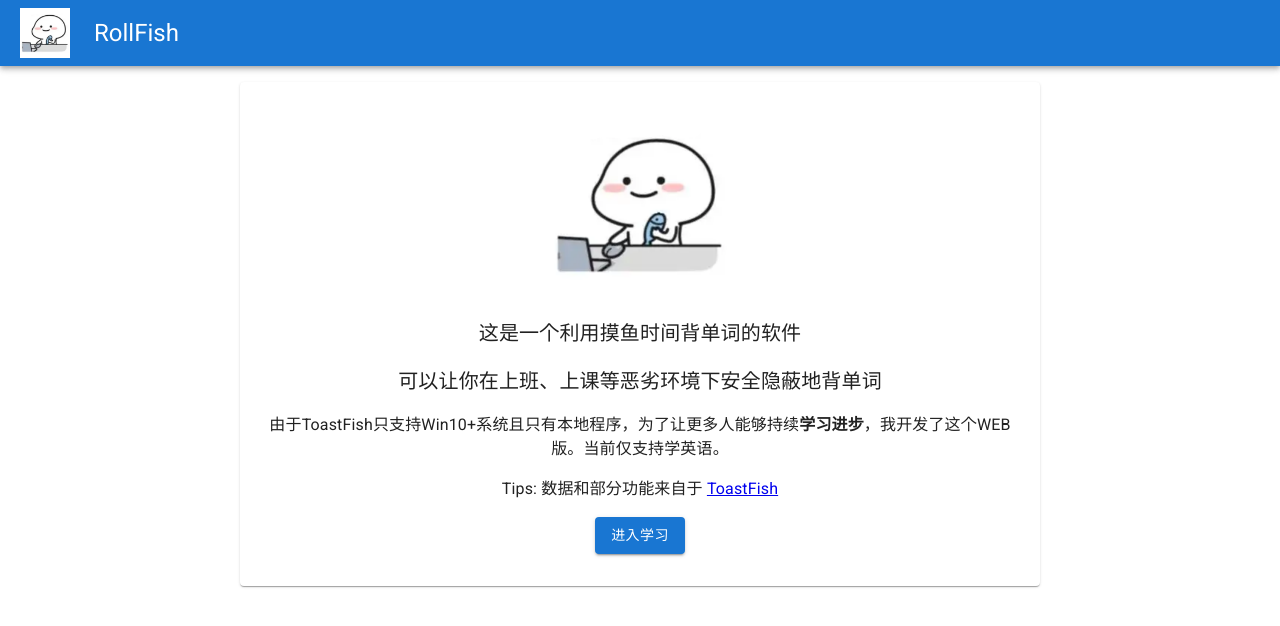
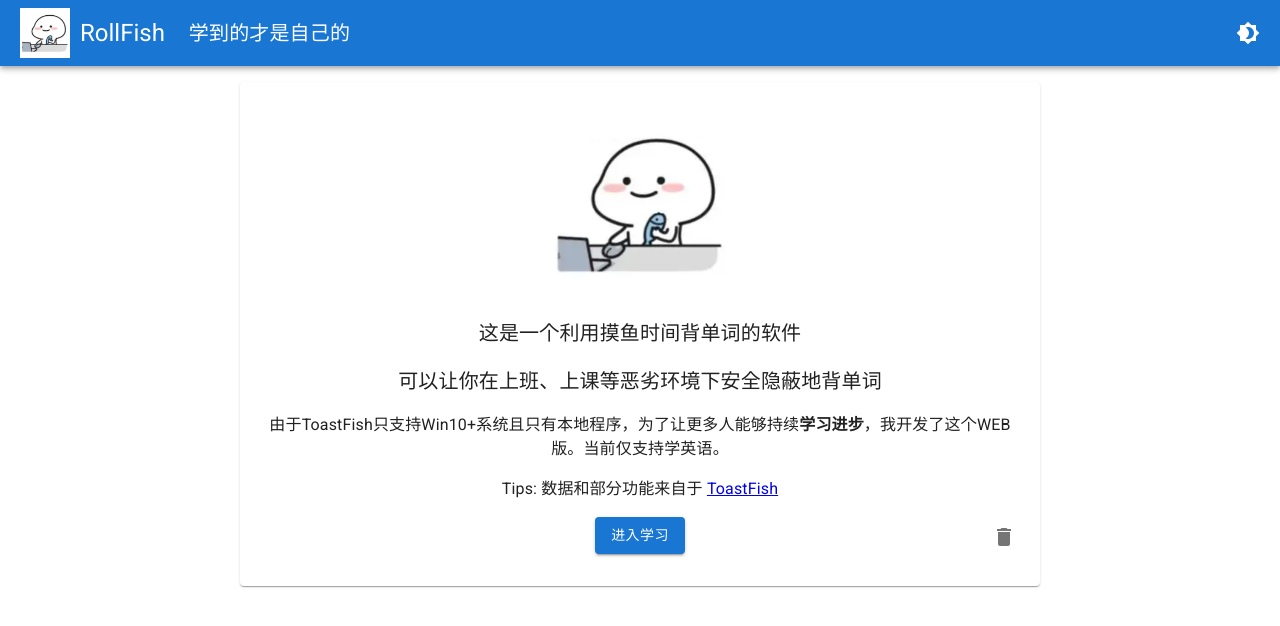
Before and after one commit to qhxin/roll-fish, a React (Create React App) app: page / in a window 1280 px wide. Shown: the top 626 px of the page. Built offline with nearby package versions, Linux system fonts and the light colour scheme.

Commit message:
Theme and Clear

```diff
--- a/src/App.js
+++ b/src/App.js
@@ -1,17 +1,43 @@
-
+import { ThemeProvider, createTheme } from '@mui/material/styles';
 import CssBaseline from '@mui/material/CssBaseline';
+import useMediaQuery from '@mui/material/useMediaQuery';
 import Header from './Header';
 import Body from './Body';
+import { useCallback, useMemo, useState } from 'react';
+import { getItem, setItem } from './localStorage';
 
+const THEME_LOCAL = 'fish-theme';
 
 function App() {
+  const prefersDarkMode = useMediaQuery('(prefers-color-scheme: dark)');
+  const localTheme = getItem(THEME_LOCAL);
+
+  const [mode, setMode] = useState(localTheme ? localTheme : (prefersDarkMode ? 'dark' : 'light'));
+
+  const theme = useMemo(
+    () =>
+      createTheme({
+        palette: {
+          mode,
+        },
+      }),
+    [mode],
+  );
+
+  const handleToggleColorMode = useCallback(() => {
+    setMode((prevMode) => {
+      const newMode =  (prevMode === 'light' ? 'dark' : 'light');
+      setItem(THEME_LOCAL, newMode);
+      return newMode;
+    });
+  }, []);
 
   return (
-    <>
+    <ThemeProvider theme={theme}>
       <CssBaseline />
-      <Header />
+      <Header handleToggleColorMode={handleToggleColorMode} />
       <Body />
-    </>
+    </ThemeProvider>
   );
 }
 
--- a/src/Body/LearnProcess.js
+++ b/src/Body/LearnProcess.js
@@ -16,7 +16,7 @@ const PlanTitle = styled.h1`
 
 const FlexBase = styled.div`
     display: flex;
-    align-items: center;
+    align-items: flex-start;
 `;
 
 const FlexAround = styled(FlexBase)`
@@ -43,12 +43,20 @@ const WordPosition = styled.div`
 
 const Tag = styled.div`
     padding: 4px 12px;
-    background-color: #e1e1e1;
     border-radius: 6px;
     font-size: 12px;
     margin-right: 6px;
     min-width: 50px;
     text-align: center;
+
+    ${({ theme }) => {
+        // console.log(theme);
+        return {
+            // backgroundColor: theme.palette.grey[300],
+            color: theme.palette.info.contrastText,
+            backgroundColor: theme.palette.info[theme.palette.mode],
+        }
+    }}
 `;
 
 const TestTag = styled(Tag)`
@@ -64,7 +72,11 @@ const VoiceTag = styled(Tag)`
     justify-content: center;
 
     &:hover {
-        background-color: #a1a1a1;
+        ${({ theme }) => {
+            return {
+                backgroundColor: theme.palette.grey[400],
+            }
+        }}
     }
 `;
 
--- a/src/Body/LearnWords.js
+++ b/src/Body/LearnWords.js
@@ -1,4 +1,4 @@
-import localforage from 'localforage';
+import localforage from '../localForage';
 import React, { useState, useEffect, useRef, useCallback } from "react";
 import styled from '@emotion/styled';
 import FormControl from '@mui/material/FormControl';
@@ -7,22 +7,10 @@ import Select from '@mui/material/Select';
 import Button from '@mui/material/Button';
 import MenuItem from '@mui/material/MenuItem';
 import LearnProcess from './LearnProcess';
-import { booksMap } from '../meta';
+import { booksMap, LOCAL_SAVE } from '../meta';
 import _ from 'lodash';
 
 const { initSqlJs } = window;
-
-localforage.config({
-    driver      : localforage.INDEXEDDB,
-    name        : 'roll-fish',
-    version     : 1.0,
-    size        : 1024*1024*100,
-    storeName   : 'local_fish',
-    description : 'local save fish record',
-});
-
-const LOCAL_SAVE = 'roll-fish-db';
-
 
 
 const FlexBase = styled.div`
--- a/src/Body/index.js
+++ b/src/Body/index.js
@@ -1,11 +1,20 @@
-import { useState } from 'react';
+import localforage from '../localForage';
+import { useCallback, useState } from 'react';
 import styled from '@emotion/styled';
 import Button from '@mui/material/Button';
+import Dialog from '@mui/material/Dialog';
+import DialogActions from '@mui/material/DialogActions';
+import DialogContent from '@mui/material/DialogContent';
+import DialogContentText from '@mui/material/DialogContentText';
+import DialogTitle from '@mui/material/DialogTitle';
 import Paper from '@mui/material/Paper';
 import Typography from '@mui/material/Typography';
 import { useTheme } from '@mui/material/styles';
+import IconButton from '@mui/material/IconButton';
+import DeleteIcon from '@mui/icons-material/Delete';
 import useMediaQuery from '@mui/material/useMediaQuery';
 import LearnWords from './LearnWords';
+import { LOCAL_SAVE } from '../meta';
 import logo from '../assets/logo.png';
 
 const LayoutCenter = styled.div`
@@ -40,6 +49,13 @@ const StyledPaper = styled(Paper)`
 
 const StartArea = styled(LayoutCenter)`
     margin-top: 16px;
+    position: relative;
+`;
+
+const ClearArea = styled.div`
+    position: absolute;
+    top: 0;
+    right: 0;
 `;
 
 const Body = () => {
@@ -47,6 +63,30 @@ const Body = () => {
     const matches = useMediaQuery(theme.breakpoints.up('md'));
 
     const [started, setStarted] = useState(false);
+
+    const [openClear, setOpenClear] = useState(false);
+
+    const handleOpenClear = useCallback(() => {
+        setOpenClear(true);
+    }, []);
+
+    const handleCloseClear = useCallback(() => {
+        setOpenClear(false);
+    }, []);
+
+    const handleClear = useCallback(() => {
+        // console.log('clear');
+        (async () => {
+
+            try {
+                await localforage.removeItem(LOCAL_SAVE);
+                handleCloseClear();
+            } catch (e) {
+                console.error(e);
+            }
+        })();
+
+    }, []);
 
     return (
         <Wrapper>
@@ -68,7 +108,33 @@ const Body = () => {
                         </LayoutCenter>
                         <StartArea>
                             <Button variant="contained" onClick={() => setStarted(true)}>进入学习</Button>
+                            <ClearArea>
+                                <IconButton aria-label="delete" onClick={handleOpenClear}>
+                                    <DeleteIcon />
+                                </IconButton>
+                            </ClearArea>
                         </StartArea>
+                        <Dialog
+                            open={openClear}
+                            onClose={handleCloseClear}
+                            aria-labelledby="alert-dialog-title"
+                            aria-describedby="alert-dialog-description"
+                        >
+                            <DialogTitle id="alert-dialog-title">
+                                确定要清空本地数据吗？
+                            </DialogTitle>
+                            <DialogContent>
+                            <DialogContentText id="alert-dialog-description">
+                                清空本地数据意味着学习进度丢失，但如果你已经学完了，或者想从头再卷，或者想升级到社区最新的词库（词库几乎不可能更新了），那么可以点击确定清空。
+                            </DialogContentText>
+                            </DialogContent>
+                            <DialogActions>
+                            <Button onClick={handleClear} sx={{ mr: 2 }}>确定清空</Button>
+                            <Button variant="contained" onClick={handleCloseClear} autoFocus>
+                                取消
+                            </Button>
+                            </DialogActions>
+                        </Dialog>
                     </>
                 )}
             </StyledPaper>
--- a/src/Header/index.js
+++ b/src/Header/index.js
@@ -3,23 +3,40 @@ import AppBar from '@mui/material/AppBar';
 import Toolbar from '@mui/material/Toolbar';
 import IconButton from '@mui/material/IconButton';
 import Typography from '@mui/material/Typography';
+import Brightness4Icon from '@mui/icons-material/Brightness4';
+import Brightness7Icon from '@mui/icons-material/Brightness7';
+import { useTheme } from '@mui/material/styles';
 import logo from '@/assets/logo.png';
 
 const Logo = styled.img`
     height: 50px;
+    margin-right: 10px;
 `;
 
-// 算了，就这样吧，懒得写回调了
-const Header = ({ handleClickLogo }) => {
+const reload = () => {
+    window.location.reload();
+};
+
+// 算了，就这样吧，懒得写了
+const Header = ({ handleClickLogo = reload, handleToggleColorMode }) => {
+    const theme = useTheme();
+
     return (
         <AppBar position="static">
             <Toolbar variant="dense">
-                <IconButton edge="start" color="inherit" aria-label="menu" sx={{ mr: 2 }}>
-                    <Logo src={logo} alt="RollFish" onClick={handleClickLogo} />
+                <IconButton edge="start" color="inherit" aria-label="menu" sx={{ mr: 2 }} onClick={handleClickLogo}>
+                    <Logo src={logo} alt="RollFish" />
+                    <Typography variant="h5" color="inherit" component="div">
+                        RollFish
+                    </Typography>
                 </IconButton>
-                <Typography variant="h5" color="inherit" component="div">
-                    RollFish
+
+                <Typography variant="h6" component="div" sx={{ flexGrow: 1 }}>
+                    学到的才是自己的
                 </Typography>
+                <IconButton sx={{ ml: 1 }} onClick={handleToggleColorMode} edge="end" color="inherit">
+                    {theme.palette.mode === 'dark' ? <Brightness7Icon /> : <Brightness4Icon />}
+                </IconButton>
             </Toolbar>
         </AppBar>
     );
--- /dev/null
+++ b/src/localForage.js
@@ -0,0 +1,14 @@
+import localforage from 'localforage';
+
+
+localforage.config({
+    driver      : localforage.INDEXEDDB,
+    name        : 'roll-fish',
+    version     : 1.0,
+    size        : 1024*1024*100,
+    storeName   : 'local_fish',
+    description : 'local save fish record',
+});
+
+
+export default localforage;
--- /dev/null
+++ b/src/localStorage.js
@@ -0,0 +1,20 @@
+
+const { localStorage } = window;
+
+export const getItem = (key) => {
+    let r;
+    try {
+        r = JSON.parse(localStorage.getItem(key));
+    } catch(e) {
+        console.error(e);
+    }
+    return r;
+};
+
+export const setItem = (key, value) => {
+    try {
+        localStorage.setItem(key, JSON.stringify(value))
+    } catch(e) {
+        console.error(e);
+    }
+};
--- a/src/meta.js
+++ b/src/meta.js
@@ -44,3 +44,7 @@ export const booksMap = [
     ["Level8_1", "专八真题高频词"],
     ["Level8luan_2", "专八核心词汇"],
 ];
+
+
+// 本地数据库key
+export const LOCAL_SAVE = 'roll-fish-db';
```
